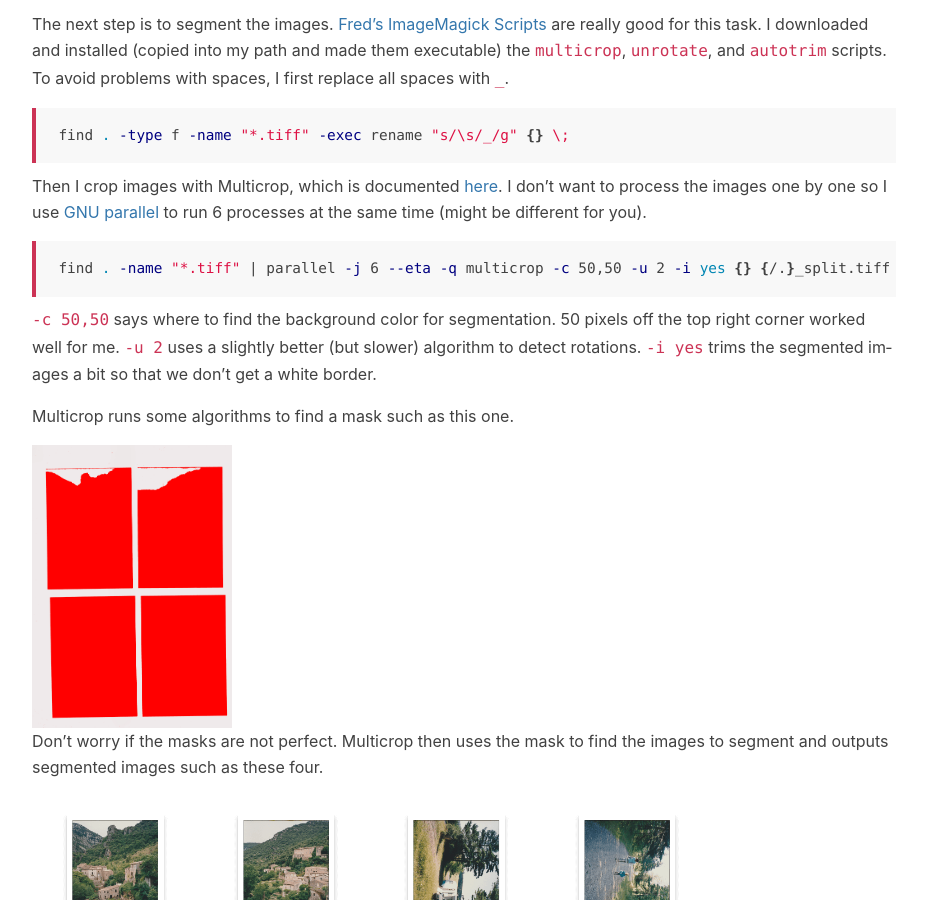
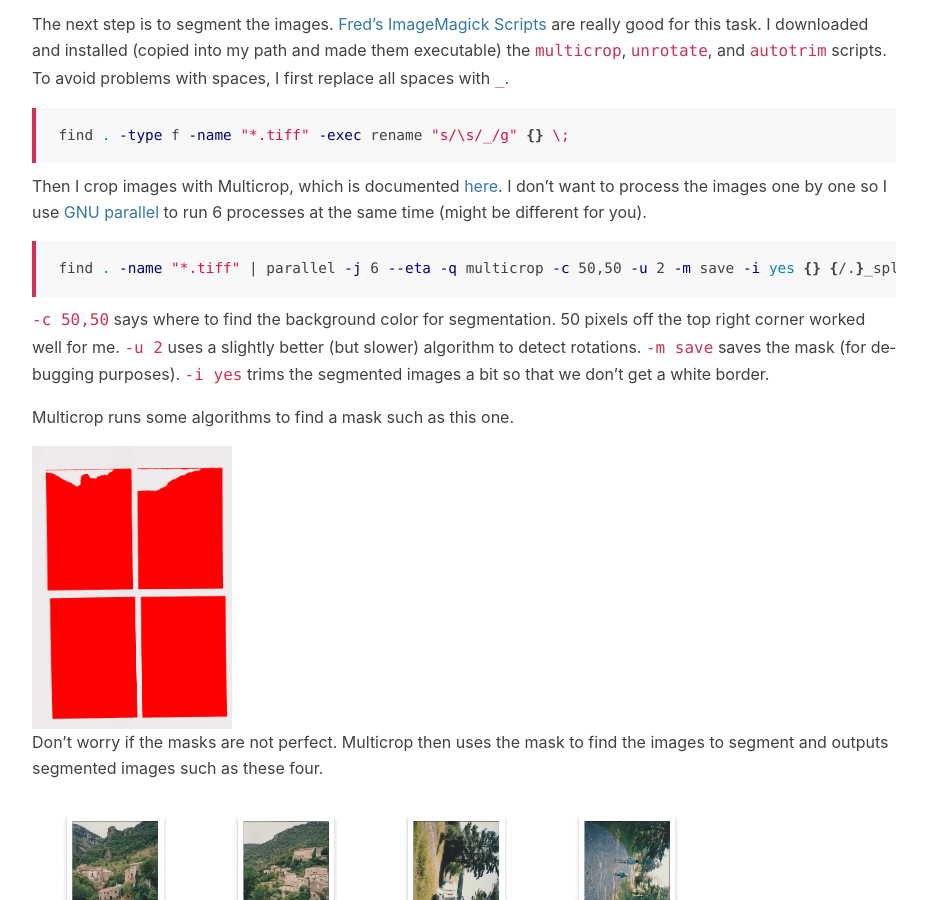
Before and after one commit to domoritz/domoritz.github.io, a Jekyll site: the page built from _posts/2021-01-28-photo-scans.markdown, in a window 1280 px wide and 900 px high, scrolled down 1735 px. Shown: the whole window, without its empty margins (176-1103 px from the left). Built offline with Jekyll 4.4.1, drawn with Linux system fonts in a browser that asks for light colours; nearby versions of some CDN libraries.

Commit message:
Save masks

````diff
--- a/_posts/2021-01-28-photo-scans.markdown
+++ b/_posts/2021-01-28-photo-scans.markdown
@@ -37,10 +37,10 @@ find . -type f -name "*.tiff" -exec rename "s/\s/_/g" {} \;
 Then I crop images with Multicrop, which is documented [here](http://www.fmwconcepts.com/imagemagick/multicrop/index.php). I don't want to process the images one by one so I use [GNU parallel](https://www.gnu.org/software/parallel/) to run 6 processes at the same time (might be different for you).
 
 ```bash
-find . -name "*.tiff" | parallel -j 6 --eta -q multicrop -c 50,50 -u 2 -i yes {} {/.}_split.tiff
+find . -name "*.tiff" | parallel -j 6 --eta -q multicrop -c 50,50 -u 2 -m save -i yes {} {/.}_split.tiff
 ```
 
-`-c 50,50` says where to find the background color for segmentation. 50 pixels off the top right corner worked well for me. `-u 2` uses a slightly better (but slower) algorithm to detect rotations. `-i yes` trims the segmented images a bit so that we don't get a white border.
+`-c 50,50` says where to find the background color for segmentation. 50 pixels off the top right corner worked well for me. `-u 2` uses a slightly better (but slower) algorithm to detect rotations. `-m save` saves the mask (for debugging purposes). `-i yes` trims the segmented images a bit so that we don't get a white border.
 
 Multicrop runs some algorithms to find a mask such as this one.
 
````
